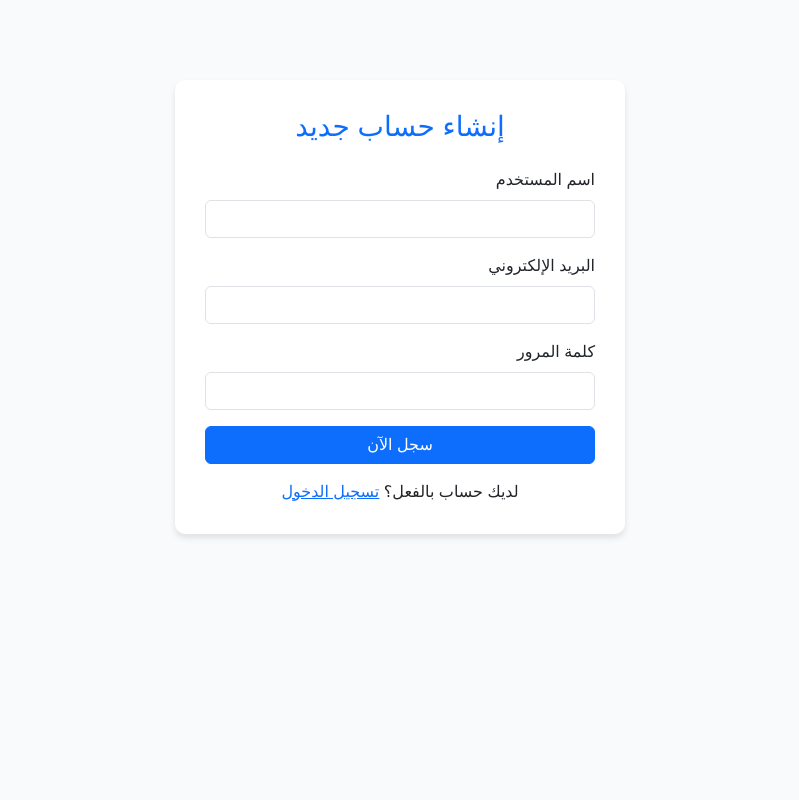
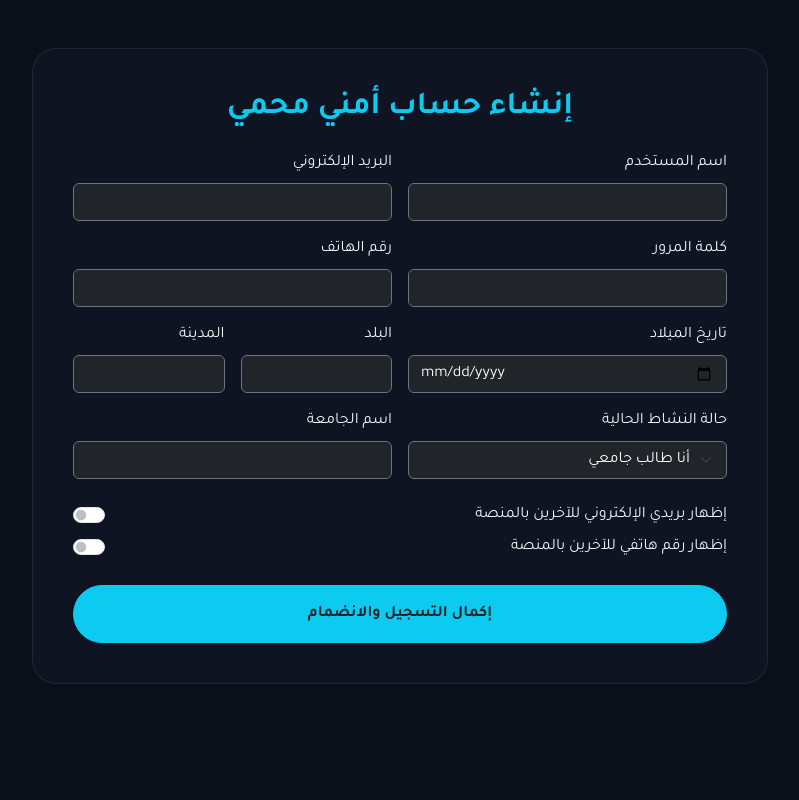
Before and after one commit to fsrawi/masarat-platform, a Flask app: page /register in a window 1280 px wide. Shown: the whole page, without its empty margins (240-1039 px from the left). Run offline with Flask 3, Linux system fonts and the light colour scheme.

Commit message:
Feature: Advanced social framework with verification, profiles and safety standards

```diff
--- a/templates/register.html
+++ b/templates/register.html
@@ -3,46 +3,121 @@
 <head>
     <meta charset="UTF-8">
     <meta name="viewport" content="width=device-width, initial-scale=1.0">
-    <title>تسجيل حساب جديد - منصة مسارات</title>
+    <title>الانضمام إلى نجاحي هو نجاحك</title>
     <link href="https://cdn.jsdelivr.net/npm/bootstrap@5.3.0/dist/css/bootstrap.min.css" rel="stylesheet">
+    <link href="https://fonts.googleapis.com/css2?family=Tajawal:wght@400;700&display=swap" rel="stylesheet">
     <style>
-        body { background-color: #f8fafc; font-family: sans-serif; }
-        .register-container { max-width: 450px; margin: 80px auto; background: white; padding: 30px; border-radius: 10px; box-shadow: 0 4px 6px rgba(0,0,0,0.1); }
+        body {
+            background-color: #0b0f19;
+            color: #f3f4f6;
+            font-family: 'Tajawal', sans-serif;
+            min-height: 100vh;
+        }
+        .premium-card {
+            background: rgba(17, 24, 39, 0.7);
+            backdrop-filter: blur(24px);
+            border: 1px solid rgba(255, 255, 255, 0.08);
+            border-radius: 24px;
+            padding: 40px;
+        }
     </style>
 </head>
 <body>
-    <div class="container">
-        <div class="register-container">
-            <h3 class="text-center mb-4 text-primary">إنشاء حساب جديد</h3>
+    <div class="container py-5">
+        <div class="row justify-content-center">
+            <div class="col-lg-8">
+                <div class="premium-card">
+                    <h2 class="fw-bold text-center text-info mb-4">إنشاء حساب أمني محمي</h2>
 
-            <!-- عرض رسائل التنبيه أو الخطأ إن وجدت -->
                     {% with messages = get_flashed_messages(with_categories=true) %}
                         {% if messages %}
                             {% for category, message in messages %}
-                        <div class="alert alert-{{ category }} text-center" role="alert">{{ message }}</div>
+                                <div class="alert alert-{{ category }} text-center rounded-pill">{{ message }}</div>
                             {% endfor %}
                         {% endif %}
                     {% endwith %}
 
                     <form action="{{ url_for('register') }}" method="POST">
-                <div class="mb-3">
-                    <label for="username" class="form-label">اسم المستخدم</label>
-                    <input type="text" class="form-control" id="username" name="username" required autocomplete="off">
+                        <div class="row g-3">
+                            <div class="col-md-6">
+                                <label class="form-label">اسم المستخدم</label>
+                                <input type="text" name="username" class="form-control bg-dark text-white border-secondary" required>
                             </div>
-                <div class="mb-3">
-                    <label for="email" class="form-label">البريد الإلكتروني</label>
-                    <input type="email" class="form-control" id="email" name="email" required autocomplete="off">
+                            <div class="col-md-6">
+                                <label class="form-label">البريد الإلكتروني</label>
+                                <input type="email" name="email" class="form-control bg-dark text-white border-secondary" required>
                             </div>
-                <div class="mb-3">
-                    <label for="password" class="form-label">كلمة المرور</label>
-                    <input type="password" class="form-control" id="password" name="password" required>
+                            <div class="col-md-6">
+                                <label class="form-label">كلمة المرور</label>
+                                <input type="password" name="password" class="form-control bg-dark text-white border-secondary" required>
                             </div>
-                <button type="submit" class="btn btn-primary w-100 mb-3">سجل الآن</button>
-            </form>
-            <div class="text-center">
-                <p class="mb-0">لديك حساب بالفعل؟ <a href="{{ url_for('login') }}">تسجيل الدخول</a></p>
+                            <div class="col-md-6">
+                                <label class="form-label">رقم الهاتف</label>
+                                <input type="text" name="phone" class="form-control bg-dark text-white border-secondary" placeholder="+9627..." required>
+                            </div>
+                            <div class="col-md-6">
+                                <label class="form-label">تاريخ الميلاد</label>
+                                <input type="date" name="birth_date" class="form-control bg-dark text-white border-secondary" required>
+                            </div>
+                            <div class="col-md-3">
+                                <label class="form-label">البلد</label>
+                                <input type="text" name="country" class="form-control bg-dark text-white border-secondary" placeholder="الأردن" required>
+                            </div>
+                            <div class="col-md-3">
+                                <label class="form-label">المدينة</label>
+                                <input type="text" name="city" class="form-control bg-dark text-white border-secondary" placeholder="عمان" required>
+                            </div>
+
+                            <div class="col-md-6">
+                                <label class="form-label">حالة النشاط الحالية</label>
+                                <select name="occupation_type" id="occupationSelect" class="form-select bg-dark text-white border-secondary" onchange="toggleOccupationDetails()">
+                                    <option value="student">أنا طالب جامعي</option>
+                                    <option value="employee">أنا موظف / رائد أعمال</option>
+                                </select>
+                            </div>
+
+                            <div class="col-md-6" id="universityField">
+                                <label class="form-label">اسم الجامعة</label>
+                                <input type="text" name="university_name" class="form-control bg-dark text-white border-secondary" placeholder="مثال: جامعة الزيتونة الأردنية">
+                            </div>
+
+                            <div class="col-md-6 d-none" id="companyField">
+                                <label class="form-label">مكان العمل / الشركة</label>
+                                <input type="text" name="company_name" class="form-control bg-dark text-white border-secondary" placeholder="اسم الشركة أو المؤسسة">
+                            </div>
+
+                            <div class="col-12 mt-4">
+                                <div class="form-check form-switch">
+                                    <input class="form-check-input" type="checkbox" name="show_email" id="showEmail">
+                                    <label class="form-check-label" for="showEmail">إظهار بريدي الإلكتروني للآخرين بالمنصة</label>
+                                </div>
+                                <div class="form-check form-switch mt-2">
+                                    <input class="form-check-input" type="checkbox" name="show_phone" id="showPhone">
+                                    <label class="form-check-label" for="showPhone">إظهار رقم هاتفي للآخرين بالمنصة</label>
                                 </div>
                             </div>
                         </div>
+
+                        <button type="submit" class="btn btn-info text-dark w-100 py-3 mt-4 rounded-pill fw-bold">إكمال التسجيل والانضمام</button>
+                    </form>
+                </div>
+            </div>
+        </div>
+    </div>
+
+    <script>
+        function toggleOccupationDetails() {
+            const select = document.getElementById('occupationSelect').value;
+            const uni = document.getElementById('universityField');
+            const comp = document.getElementById('companyField');
+            if (select === 'student') {
+                uni.classList.remove('d-none');
+                comp.classList.add('d-none');
+            } else {
+                uni.classList.add('d-none');
+                comp.classList.remove('d-none');
+            }
+        }
+    </script>
 </body>
 </html>
```
Also changed, not shown: models.py (+61 -16 lines). Lines whose indentation alone changed are shown as unchanged.
